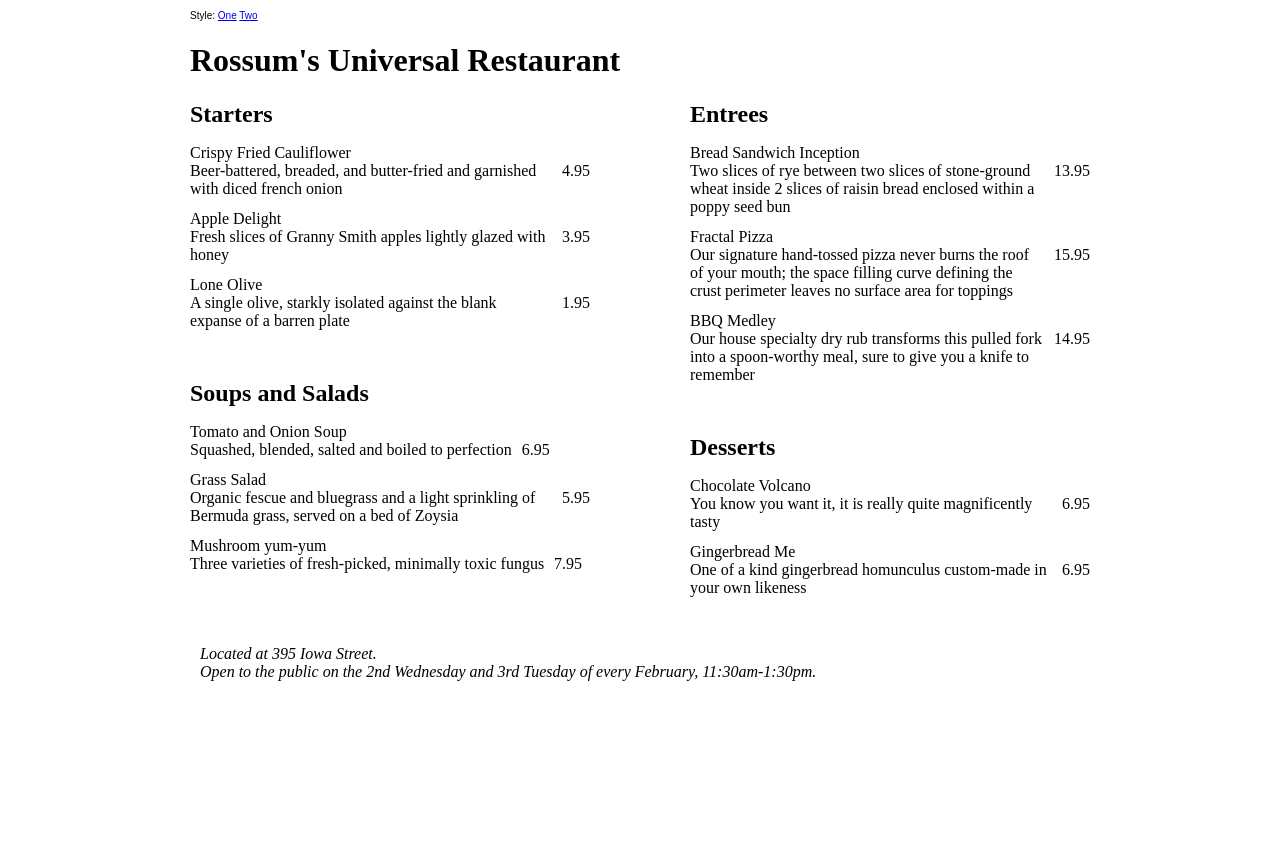
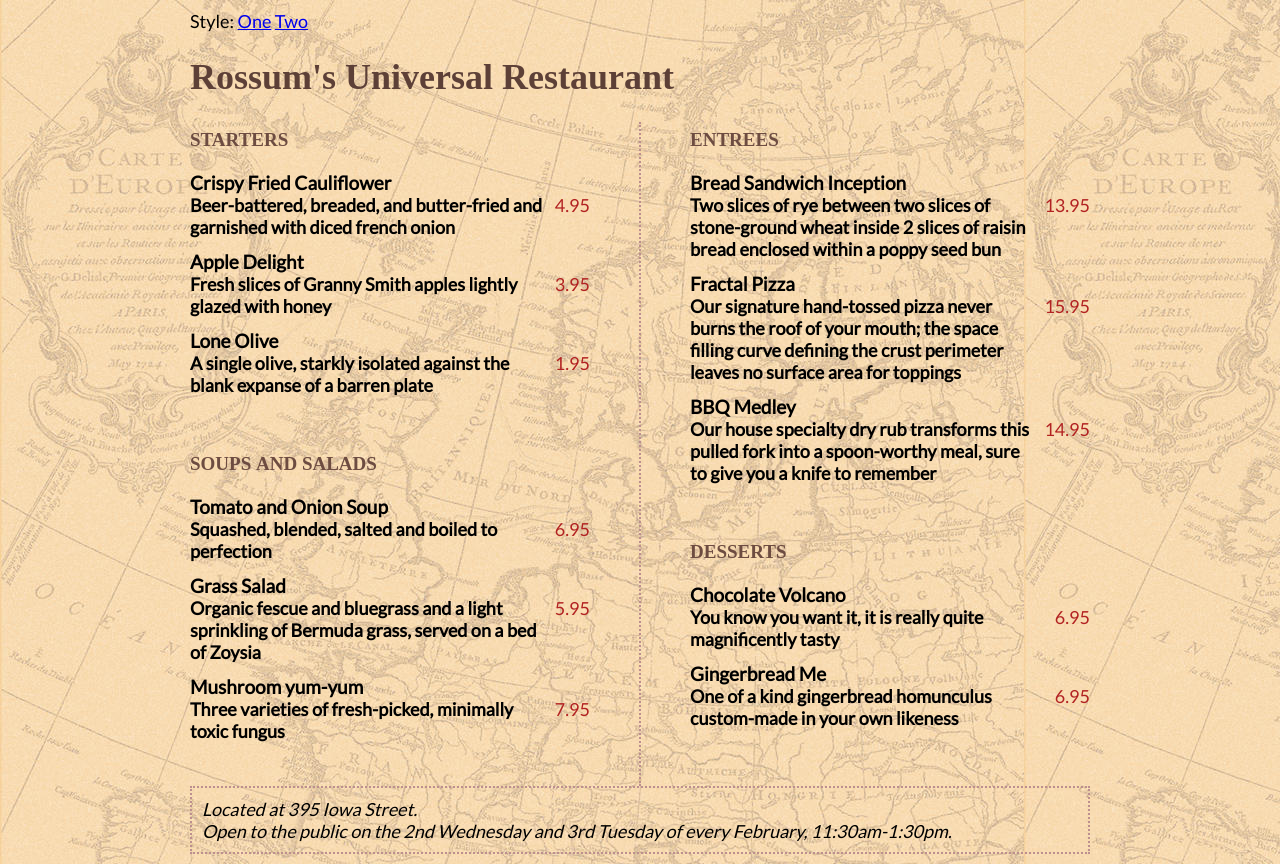
Before and after one commit to Kenzie-Academy-Brasil-Developers/estilizando-menu-restaurante-sprint-2-vilmarG, a plain HTML site: page index.html in a window 1280 px wide. Before the commit the page ends 800 px from the top, so only its background shows below. Drawn offline with Linux system fonts and the light colour scheme; a web font is replaced by a local one.

Commit message:
finalizando

```diff
--- a/index.html
+++ b/index.html
@@ -15,7 +15,7 @@
                     <a id="activate1" href="#">One</a>
                     <a id="activate2" href="#">Two</a>
                 </nav>
-                <h1>Rossum's Universal Restaurant</h1>
+                <h1 class="h1">Rossum's Universal Restaurant</h1>
         </header>
 
         <div id="menu">
--- a/src/style1.css
+++ b/src/style1.css
@@ -1,28 +1,35 @@
 @import url('https://fonts.googleapis.com/css?family=Lato|Supermercado+One');
 
 /* Use the 'Lato' font family at 18px throughout the body of the document, and cover the background with the 'map-bg.jpg' image. */
-nav {font-family: sans-serif; font-size: 10px;}
+nav {}
 
-#main {width: 900px; margin: 10px auto;}
+#main {width: 900px; margin: 10px auto;font-family: 'lato'; font-size: 18px;}
 /* Use the 'Supermercado One' font at 45px (colored #5d4037) for the restaurant name. */
-
+h1{
+    font-family:'Supermercado One';
+    color: #5d4037;
+}
+.h1{font-family: 'Supermercado One';}
 /* Set the separator between the columns (the "column-rule") to be 2px dashed rosybrown. */
-#menu {columns: 400px 2; column-gap: 100px;}
+#menu {columns: 400px ; column-gap: 100px; column-rule: 2px dotted rosybrown;}
 section {margin-bottom: 50px;}
 
 /* Show each of the section headings of the menu (e.g. "Starters") in small caps, colored #6d4c41. */
-h2 {margin: 0;}
+h2 {margin: 0;color: #6d4c41;font-family: 'versalete';font-variant-caps: all-small-caps;}
 
 /* Make the name of each menu item appear in bold in a 20px size. */
-
+body{
+    background-image: url(../src/img/map-bg.jpg);
+}
 
 
 dd {margin: 0 0 12px 0; display: flex;}
+dt{font-weight: bold;font-size: 19px;}
 
-.details {order: 1;}
+.details {order: 1;font-weight: bold;}
 
 /* Show the price of each item in a large font, in the color named 'firebrick' */
-.price {order: 2; padding-left: 10px;}
+.price {order: 2; padding-left: 10px; color: firebrick;font-size: large;}
 
 /* Draw a 2px dashed rosybrown border around the address/footer */
-address {padding: 10px;}
+address {padding: 10px; border: 2px dotted rosybrown;}
--- a/src/style2.css
+++ b/src/style2.css
@@ -3,25 +3,28 @@
 /* Use the 'Oswald' font family at 14px throughout the body of the document. */
 nav {font-family: sans-serif; font-size: 10px;}
 
-#main {width: 900px; margin: 10px auto;}
+#main {width: 900px; margin: 10px auto;font-family: 'Oswald';font-size: 14px;}
 /* Use the 'Bungee Inline' font at 46px and lighter weight for the restaurant name. */
 
 
 #menu {columns: 420px 2; column-gap: 60px;}
 section {margin-bottom: 20px; padding: 10px;}
-
+h1{font-family: 'Bungee Inline';font-size: 46px;font-weight: lighter;}
 /* Show each of the section headings of the menu (e.g. "Starters") in uppercase. */
-h2 {margin-top: 0;}
+h2 {margin-top: 0;text-transform: uppercase;}
 
 /* Make the name of each menu item appear in bold in a 16px size. */
-dt {display: inline;}
+dt {display: inline;font-weight: bold;font-size: 16px;}
 /* Make a comma appear after the name of each menu item (before the description) */
 
-dd {display: inline; margin: 0;}
-dd::after {content: " "; display: block; clear: both; margin-bottom: 15px;}
+dd {display: inline; margin: 0;font-weight: bold;font-size: 13px;}
+dd::after {content: ""; display: block; clear: both; margin-bottom: 15px;}
+dt::after{content: ",";}
 
 .price {float: right; padding: 0 0 35px 20px;}
 
 /* Right-align the text of the address/footer */
-
+address {text-align: right;}
 /* draw a 2px thick black border around the starters and desserts sections of the menu */
+#starters{border: 4px solid black;}
+#desserts{border: 4px solid black;}
```
